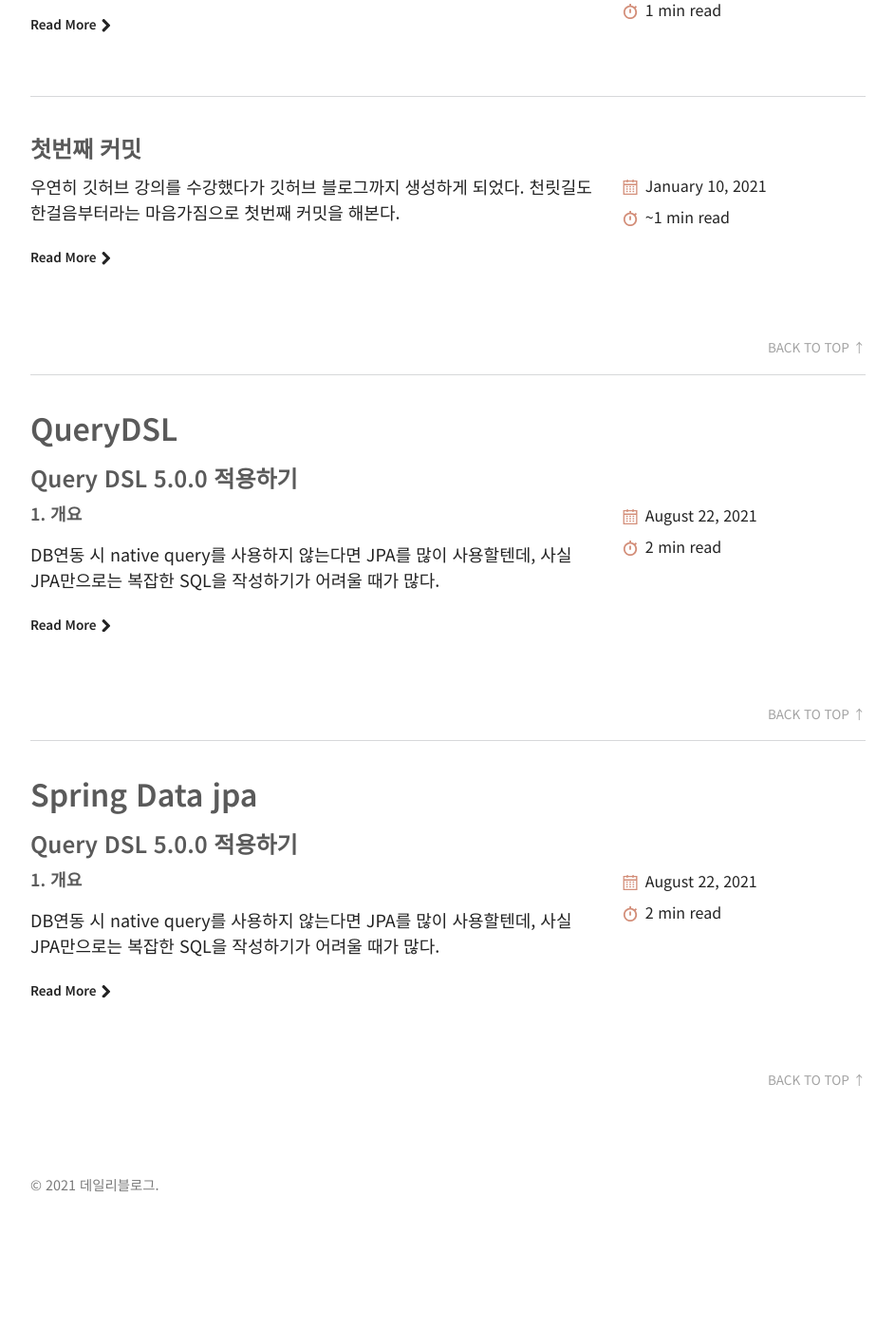
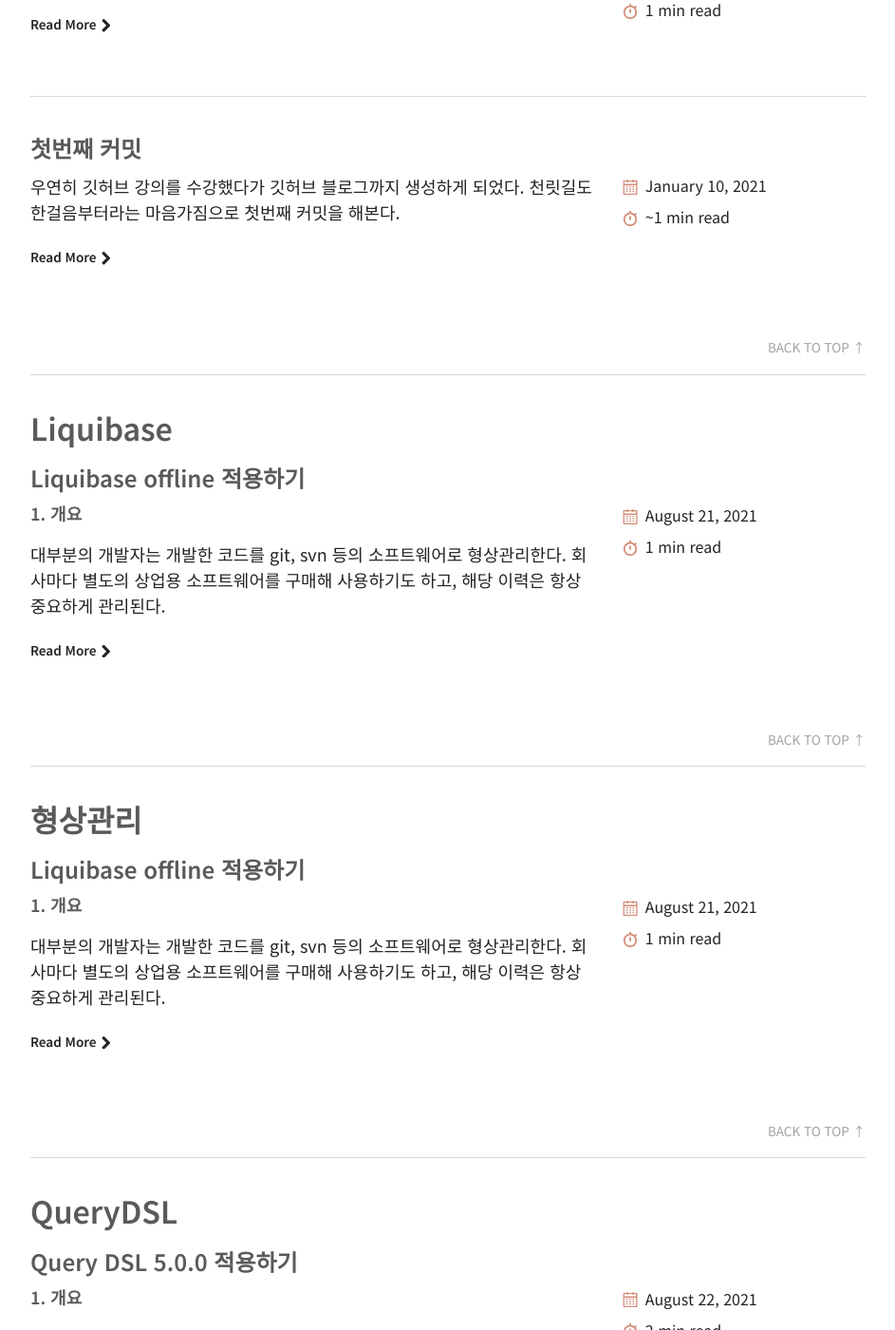
Before and after one commit to hyooi/hyooi.github.io, a Jekyll site: the page built from tags.md, in a window 1280 px wide and 1400 px high, scrolled down 1686 px. Shown: the whole window at 95% size, without its empty margins (40-983 px from the left). Built offline with Jekyll 4.4.1, drawn with Linux system fonts in a browser that asks for light colours; before the commit the page ends 2958 px from its top, so only the background shows below that; some of the changed lines change nothing that is shown.

Commit message:
docs. liquibase

````diff
--- a/_posts/2021-08-21-liquibase.md
+++ b/_posts/2021-08-21-liquibase.md
@@ -1,35 +1,47 @@
 ---
 layout: post
-title:  "Liquibase offline모드 적용하기"
-published: false
+title:  "Liquibase offline 적용하기"
 categories:
+  - Sql
   - Database
 tags:
   - Liquibase
   - 형상관리
 ---
 
-# DB형상관리?
-- 개발을 하는 사람이라면 대부분 형상관리를 위해 git을 사용하는 데 비해, DB형상관리는 보편적이지 않은 것 같다.
-flyway나 liquibase를 활용하게 되면, 업무를 하는데 **필요한 기본 dataset을 별도로 관리**하고, **실제 db에 연동해뒀다가 필요할 때 적용**하도록 할 수 있다.
-- jpa를 사용하는 경우, 약간의 설정으로도 하이버네이트가 엔티티 설정을 읽어들여 자동으로 ddl을 실행하도록 해줄 수가 있다.
-그런데 spring data jdbc같은 경우 이러한 방식이 불가능하므로, 공식 문서에서는 이러한 db형상관리 솔루션을 별도로 사용하는 것을 권장하고 있다.
+### 1. 개요
+대부분의 개발자는 개발한 코드를 git, svn 등의 소프트웨어로 형상관리한다.
+회사마다 별도의 상업용 소프트웨어를 구매해 사용하기도 하고, 해당 이력은 항상 중요하게 관리된다.
+
+그에 비해, DB형상관리는 그다지 보편적이지는 않다.
+
+그런데 만약 다양한 종류의 데이터베이스에 맞는 SQL을 관리해야 한다면 어떨까?
+1번 서버에는 Oracle, 2번 서버에는 Mysql, 3번 서버에는 H2를 사용한다고 가정하자.
+Oracle에서 정상적으로 실행됐던 SQL이 Mysql에서도 정상 실행될까?
+
+답은 **아니다**이다. 같은 RDBMS라도 문법이 조금씩 다르기 때문에, 각각 맞는 SQL을 별도로 관리해주어야 한다.
+이 때, liquibase를 사용하면 <ins>sql이 아닌 xml이나 json으로 데이터셋을 관리</ins>하고,
+**각각의 DBMS에 맞는 sql을 자동 생성**되도록 할 수가 있다.
+> jpa를 사용하면 하이버네이트가 엔티티 설정을 통해 자동으로 ddl을 실행하도록 해줄 수가 있다.
+> 그런데 spring data jdbc같은 경우 이러한 방식이 불가능하므로, 공식 문서에서는 flyway나 liquibase같은 db형상관리 솔루션을 별도로 사용하는 것을
+> 권장하고 있다.
+
 <br/>
 
+### 2. Liquibase 오프라인 모드
+flyway와 liquibase를 비교해둔 글을 흔히 찾아볼 수 있다. 사실 사용하기 쉬운 쪽은 flyway인데, liquibase쪽이 기능은 훨씬 많다.
 
-## Liquibase
-- flyway와 liquibase를 비교해둔 글을 흔히 찾아볼 수 있다. 사용하기 쉬운 쪽은 flyway인데, liquibase쪽이 기능은 훨씬 많다.
-- 보통 db형상관리는 실제db에 연동해 빌드할 때마다 적용되도록 하는 경우가 많은데, 나는 실제db와는 연동하지 않고 빌드 시 sql을 export하도록 하고자 했다.
-따라서 offline모드를 별도로 지원하는 liquibase를 선택했다.
-- 또한 우리팀처럼 다양한 데이터베이스 환경을 지원해야 하는 경우엔 liquibase사용이 적합하다. sql로만 이력관리가 가능한 flyway에 비해,
-liquibase는 xml, json, yml등의 방식으로도 관리가 가능하다. 개인적으로 이 중에는 xml로 설정하는 것이 가장 보기 편한 것 같다...
+이러한 일반적인 DB형상관리 솔루션 적용 사례는 <ins>실제DB에 연동해 빌드 시 변경 내용을 자동 적용</ins>하도록 하는 것이다.
+그런데 나는 실제DB에는 연동하지 않았고, 빌드 시 XML설정파일을 읽어 SQL을 파일로 생성되도록 하고자 했다.
+관리자가 직접 확인한 후 실행하길 의도한 것이다.
+
+따라서 **offline모드**를 별도로 지원하는 <ins>liquibase</ins>를 선택했다.
+
 <br/>
 
+### 3. build.gradle
 
-## Liquibase 적용
-- spring boot를 활용한 프로젝트에 바로 liquibase를 붙이기도 하는데, 나같은 경우엔 별도의 erd용 프로젝트를 두고 관리하고 있다.
-먼저 build.gradle 파일을 보자.
-{% highlight xml %}
+```bash
 plugins {
     id 'org.springframework.boot' version '2.5.3'
     id 'io.spring.dependency-management' version '1.0.11.RELEASE'
@@ -37,18 +49,9 @@
     id 'org.liquibase.gradle' version '2.0.4'
 }
 
-repositories {
-    mavenCentral()
-}
-
 dependencies {
     liquibaseRuntime 'org.springframework.boot:spring-boot-starter-data-jpa'
-    testImplementation 'org.springframework.boot:spring-boot-starter-test'
-    testImplementation 'org.liquibase:liquibase-core:4.3.5'
-    **liquibaseRuntime 'org.liquibase:liquibase-core:4.3.5'**
-    testCompileOnly 'org.projectlombok:lombok:1.18.20'
-    testAnnotationProcessor 'org.projectlombok:lombok:1.18.20'
-    testRuntimeOnly 'com.h2database:h2'
+    liquibaseRuntime 'org.liquibase:liquibase-core:4.3.5'
 }
 
 clean {
@@ -57,12 +60,8 @@
     })
 }
 
-test {
-    useJUnitPlatform()
-}
-
 liquibase {
-    **activities** {
+    activities {
         def changeLog = "${project.name}/src/main/resources/changelog/master.xml"
         oracle {
             changeLogFile "${changeLog}"
@@ -83,20 +82,7 @@
         }
     }
 }
-
-updateSQL {
-    dependsOn 'clean'
-    doLast {
-        copy {
-            from "${project.projectDir}/output/h2.sql"
-            into "${project.rootDir}/server/src/main/resources"
-            rename { String fileName ->
-                fileName.replace("h2.sql", "schema-h2.sql")
-            }
-        }
-    }
-}
-{% endhighlight %}
+```
 - build파일 중 중요한 것은, **liquibaseRuntime과** **activities이다**.
 - liquibaseRuntime dependency를 적용하게 되면 liquibase의 task를 사용할 수 있게 되는데,
 이 중 updateSQL은 오프라인 모드로 적용했을 때 실행 가능한 task이다.
@@ -104,3 +90,7 @@
 - 마지막으로 updateSQL은 수행 전에 무조건 clean task를 실행하게 되어있다.
 liquibase offline모드 사용 시 자동으로 변경한 change log를 csv로 export하게되는데,
 해당 csv파일에 이전에 export된 이력이 남아있으면 빈 sql만 출력되기 때문에 무조건 삭제 후 실행하도록 설정했다.
+
+<br/>
+
+### 4. 결론
````
